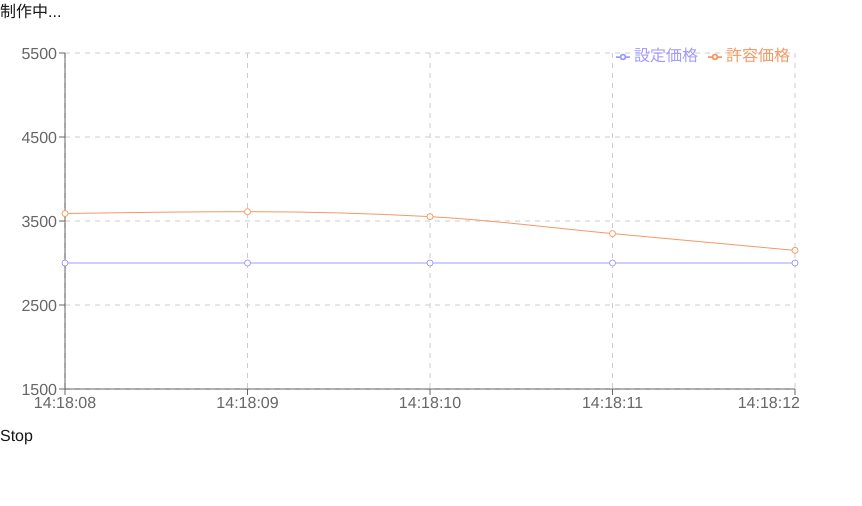
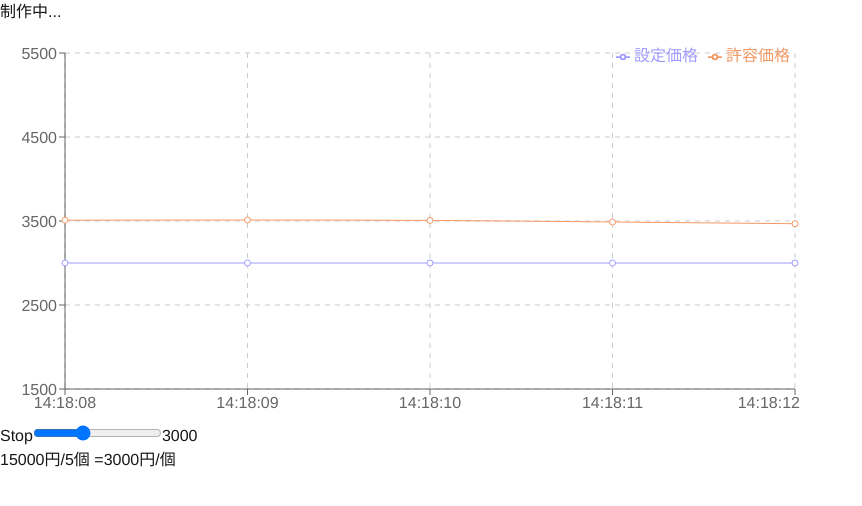
Before and after one commit to mikanslice/ticket-market, a Next.js app: page / in a window 1280 px wide. Shown: the top 506 px of the page, without its empty margins (0-862 px from the left). Built offline with nearby package versions, Linux system fonts and the light colour scheme.

Commit message:
feat: add news simulation and dynamic price adjustment in Home component

```diff
--- a/app/page.tsx
+++ b/app/page.tsx
@@ -1,6 +1,6 @@
 "use client";
 
-import { useState, useEffect } from "react";
+import { useState, useEffect, useRef } from "react";
 import {
   Line,
   LineChart,
@@ -11,13 +11,88 @@ import {
   Tooltip,
 } from "recharts";
 
+type DataItem = { time: string; price: number; fixedprice: number };
+type newsItem = { reason: string; effect: number };
+
+const NEWS: newsItem[] = [
+  { reason: "クラブが世界企業に買収される", effect: 300 },
+  { reason: "世界的スーパースターの加入", effect: 300 },
+  { reason: "前人未到の主要大会三冠", effect: 300 },
+  { reason: "国内最多の観客動員を記録", effect: 300 },
+  { reason: "新スタジアムが世界最高評価", effect: 300 },
+  { reason: "地元全体が空前のサッカーブーム", effect: 260 },
+  { reason: "歴史的快挙となる公式戦連勝", effect: 260 },
+  { reason: "海外ビッグクラブとの定期戦", effect: 260 },
+  { reason: "全国ネットで連日大々的報道", effect: 260 },
+  { reason: "チケット争奪戦が社会現象化", effect: 260 },
+  { reason: "世界的人気選手の加入", effect: 220 },
+  { reason: "年間チケットが即座に完売", effect: 220 },
+  { reason: "地元テレビの全試合独占中継", effect: 220 },
+  { reason: "全試合で圧倒的な満員御礼", effect: 220 },
+  { reason: "レジェンド級選手の劇的復帰", effect: 220 },
+  { reason: "快進撃で圧巻の首位独走", effect: 180 },
+  { reason: "優勝争いに完全に定着", effect: 180 },
+  { reason: "サポーター数が爆発的に増加", effect: 180 },
+  { reason: "メディアが連日の特別番組", effect: 180 },
+  { reason: "ライバルに歴史的大勝を記録", effect: 180 },
+  { reason: "巨大企業がメインスポンサーに", effect: 140 },
+  { reason: "世界的人気の有名監督が就任", effect: 140 },
+  { reason: "最新鋭の新スタジアムが完成", effect: 140 },
+  { reason: "駅からのアクセスが劇的改善", effect: 140 },
+  { reason: "クラブ創立の記念大イベント", effect: 140 },
+  { reason: "豪華な記念グッズを全員配布", effect: 100 },
+  { reason: "人気マスコットが全国で話題", effect: 100 },
+  { reason: "有名店との大規模グルメコラボ", effect: 100 },
+  { reason: "試合前の豪華アーティストライブ", effect: 100 },
+  { reason: "限定デザインのユニ配布", effect: 100 },
+  { reason: "少し肌寒い気候予報", effect: -100 },
+  { reason: "売店周辺で長い行列が発生", effect: -100 },
+  { reason: "最寄り駅からの道のりが混雑", effect: -100 },
+  { reason: "人気限定グッズが即品切れ", effect: -100 },
+  { reason: "周辺駐車場の予約が困難に", effect: -100 },
+  { reason: "物価高騰の深刻な影響", effect: -140 },
+  { reason: "夜遅くの試合開催が増加", effect: -140 },
+  { reason: "テレビ放映枠が大幅に減少", effect: -140 },
+  { reason: "最寄り駅周辺で大規模工事", effect: -140 },
+  { reason: "スタジアム応援ルールの厳格化", effect: -140 },
+  { reason: "チームが大スランプに陥る", effect: -180 },
+  { reason: "シーズン後半に痛恨の失速", effect: -180 },
+  { reason: "ホームの客足が急速に冷え込む", effect: -180 },
+  { reason: "主力選手との契約交渉が難航", effect: -180 },
+  { reason: "監督の解任説が現実味を帯びる", effect: -180 },
+  { reason: "チームの屋台骨であるエースが離脱", effect: -220 },
+  { reason: "絶対的スター選手が電撃移籍", effect: -220 },
+  { reason: "サポーターの重大な不祥事が発生", effect: -220 },
+  { reason: "試合中止が相次ぐ異常事態", effect: -220 },
+  { reason: "深刻なクラブ経営の重大危機", effect: -220 },
+  { reason: "クラブ存続を揺るがす不正が発覚", effect: -260 },
+  { reason: "スタジアム閉鎖の危機に直面", effect: -260 },
+  { reason: "チーム解散の噂が大きく浮上", effect: -260 },
+  { reason: "大黒柱の選手が突如引退を発表", effect: -260 },
+  { reason: "ライセンス剥奪クラスの重大違反", effect: -260 },
+  { reason: "親会社が経営破綻し撤退へ", effect: -300 },
+  { reason: "歴史的ワーストの連敗記録を更新", effect: -300 },
+  { reason: "クラブの全財産が消える巨額負債", effect: -300 },
+  { reason: "サポーターの暴動で無期限活動停止", effect: -300 },
+  { reason: "リーグからの強制降格処分が決定", effect: -300 },
+];
+
 export default function Home() {
-  type DataItem = { time: string; price: number; fixedprice: number };
-
   const [data, setData] = useState<DataItem[]>([]);
   const [moving, setMoving] = useState(true);
   const [fixedprice, setFixedprice] = useState(3000);
-  const [velocity, setVelocity] = useState(0);
+  const [news, setNews] = useState(-1);
+  const [showNews, setShowNews] = useState(false);
+  const [totalSales, setTotalSales] = useState(0);
+  const [totalSalesCount, setTotalSalesCount] = useState(0);
+  const velocityRef = useRef(0);
+  const fixedpriceRef = useRef(fixedprice);
+
+  const addSales = (p: number, isAdd: boolean) => {
+    setTotalSalesCount((prevCount) => prevCount + 1);
+    if (isAdd) setTotalSales((prevSales) => prevSales + p);
+  };
+
   useEffect(() => {
     if (!moving) return;
     const interval = setInterval(() => {
@@ -25,6 +100,8 @@ export default function Home() {
       const timeString = now.toTimeString().split(" ")[0]; // "HH:MM:SS"
 
       const TARGET_PRICE = 3500; // 収束させたい価格
+
+      let calculatedNewPrice = 0;
 
       // 1. 直前のデータ配列（prevData）から、直前の価格（price）を取得する
       // （データが空の場合は初期値として 3500 あたりを設定）
@@ -35,41 +112,41 @@ export default function Home() {
             : TARGET_PRICE;
 
         // 2. シミュレーション計算（外側の velocity 状態を利用）
-        const noise = (Math.random() - 0.5) * 300.0;
-        const pullToCenter = (TARGET_PRICE - lastPrice) * 0.05;
+        const noise = (Math.random() - 0.5) * 30.0;
+        const pullToCenter = (TARGET_PRICE - lastPrice) * 0.01;
 
         // 例：ランダムな確率（例: 10%の確率）でニュースが発生すると仮定
         const isNewsHappened = Math.random() < 0.1;
 
         let newsShock = 0;
         if (isNewsHappened) {
-          // プラス（好材料）かマイナス（悪材料）かをランダムに決定し、大きめの値を設定
-          const isPositive = Math.random() >= 0.5;
-          newsShock = isPositive ? 400 : -400; // 400 や -400 の衝撃を与える
-
-          console.log(
-            isPositive
-              ? "【速報】好材料ニュース発生！"
-              : "【速報】悪材料ニュース発生！",
-          );
+          const randomIndex = Math.floor(Math.random() * NEWS.length);
+          const currentNews = NEWS[randomIndex];
+          setNews(randomIndex);
+          newsShock = currentNews.effect;
         }
 
         // 加速度（acceleration）の計算にニュースのショックを混ぜる
         const acceleration = noise + pullToCenter + newsShock;
 
         // velocityState を更新（setStateは非同期なのでここでは計算値を使う）
-        const newVelocity = velocity * 0.9 + acceleration;
-        setVelocity(newVelocity); // 次回のために保存
+        const newVelocity = velocityRef.current * 0.9 + acceleration;
+        velocityRef.current = newVelocity; // 次回のために保存
 
         // 新しい価格を算出
-        const rawPrice = Math.round(lastPrice + newVelocity);
-        const newPrice =
-          rawPrice > 5500 ? 5500 : rawPrice < 1500 ? 1500 : rawPrice;
+        calculatedNewPrice = Math.max(
+          1500,
+          Math.min(5500, Math.round(lastPrice + newVelocity)),
+        );
 
         // 3. データの更新処理
         const updatedData = [
           ...prevData,
-          { time: timeString, price: newPrice, fixedprice: fixedprice },
+          {
+            time: timeString,
+            price: calculatedNewPrice,
+            fixedprice: fixedpriceRef.current,
+          },
         ];
 
         if (updatedData.length > 20) {
@@ -78,13 +155,35 @@ export default function Home() {
 
         return updatedData;
       });
+
+      addSales(
+        fixedpriceRef.current,
+        calculatedNewPrice > fixedpriceRef.current,
+      );
     }, 1000);
 
     return () => clearInterval(interval);
-  }, [moving, velocity, fixedprice]);
+  }, [moving]);
+
+  useEffect(() => {
+    setShowNews(true);
+    const timeout = setTimeout(() => {
+      setShowNews(false);
+    }, 3000);
+    return () => clearTimeout(timeout);
+  }, [news]);
+
+  useEffect(() => {
+    fixedpriceRef.current = fixedprice;
+  }, [fixedprice]);
 
   const toggleStart = () => {
     setMoving(!moving);
+  };
+  const changePrice = (e: React.ChangeEvent<HTMLInputElement>) => {
+    const value = Number(e.target.value);
+    const clampedValue = Math.max(1500, Math.min(5500, value));
+    setFixedprice(clampedValue);
   };
 
   return (
@@ -116,6 +215,20 @@ export default function Home() {
         <Tooltip />
       </LineChart>
       <button onClick={toggleStart}>{moving ? "Stop" : "Start"}</button>
+      <input
+        type="range"
+        value={fixedprice}
+        min="1500"
+        max="5500"
+        step="500"
+        onChange={changePrice}
+      />
+      {fixedprice}
+      <br />
+      {totalSales}円/{totalSalesCount}個 =
+      {totalSalesCount > 0 ? Math.floor(totalSales / totalSalesCount) : 0}円/個
+      <br />
+      {showNews && <div>{NEWS[news]?.reason}</div>}
     </div>
   );
 }
```
